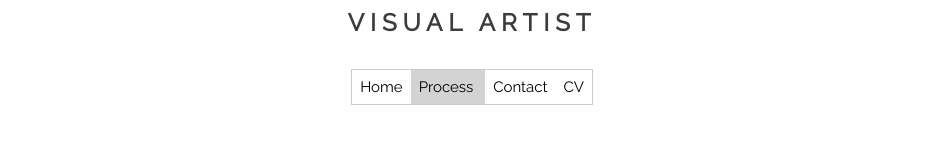
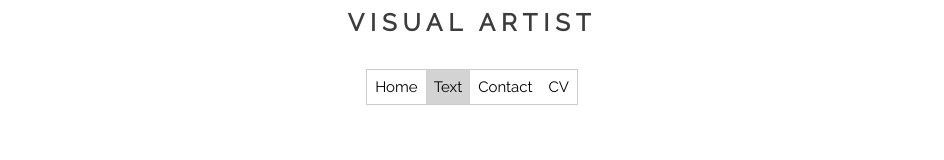
Before and after one commit to Abhijit8/abhijitdebnath, a plain HTML site: page Text.html in a window 1280 px wide. Shown: the part 182-342 px from the top of the page, without its empty margins (168-1112 px from the left). Drawn offline with nearby package versions, Linux system fonts and the light colour scheme.

Commit message:
Update Text.html

```diff
--- a/Text.html
+++ b/Text.html
@@ -13,7 +13,7 @@
 <header>
   <h1 class = "Name" style = "font-family: Raleway"> ABHIJIT DEB NATH </h1>
   <h4 class = "Profession" style = "font-family: Raleway" > VISUAL ARTIST </h4>
-  <div> <a href="index.html">Home</a> <a class = "Active" href="Process.html">Process </a> <a href="Contact.html">Contact</a> <a href="CV.html">CV</a> </div>
+  <div> <a href="index.html">Home</a> <a class = "Active" href="Text.html">Text</a> <a href="Contact.html">Contact</a> <a href="CV.html">CV</a> </div>
 </header>
 <p style = "font-family: Raleway" align="center" class="title"> <b>A Cognitive Process</b><br/>
   <br/>
```
